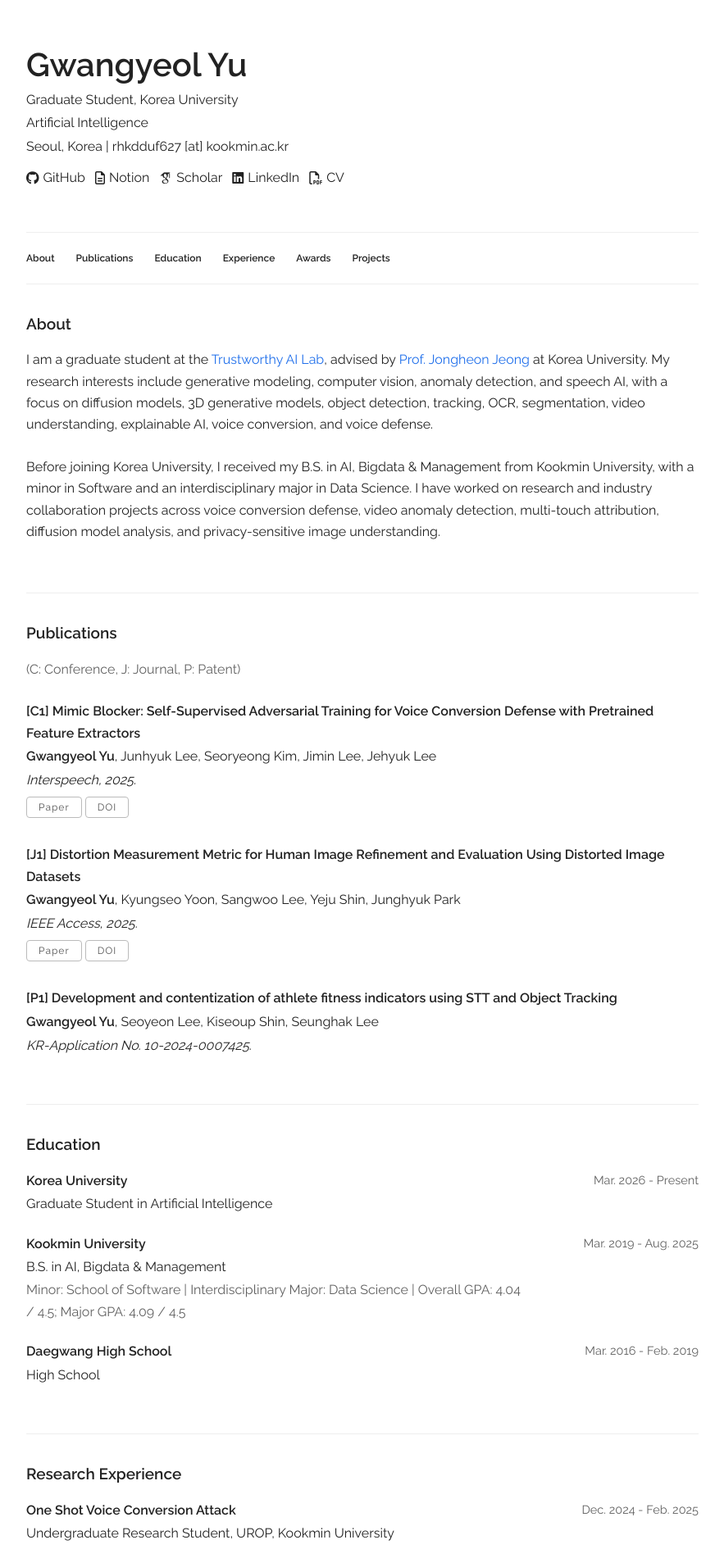
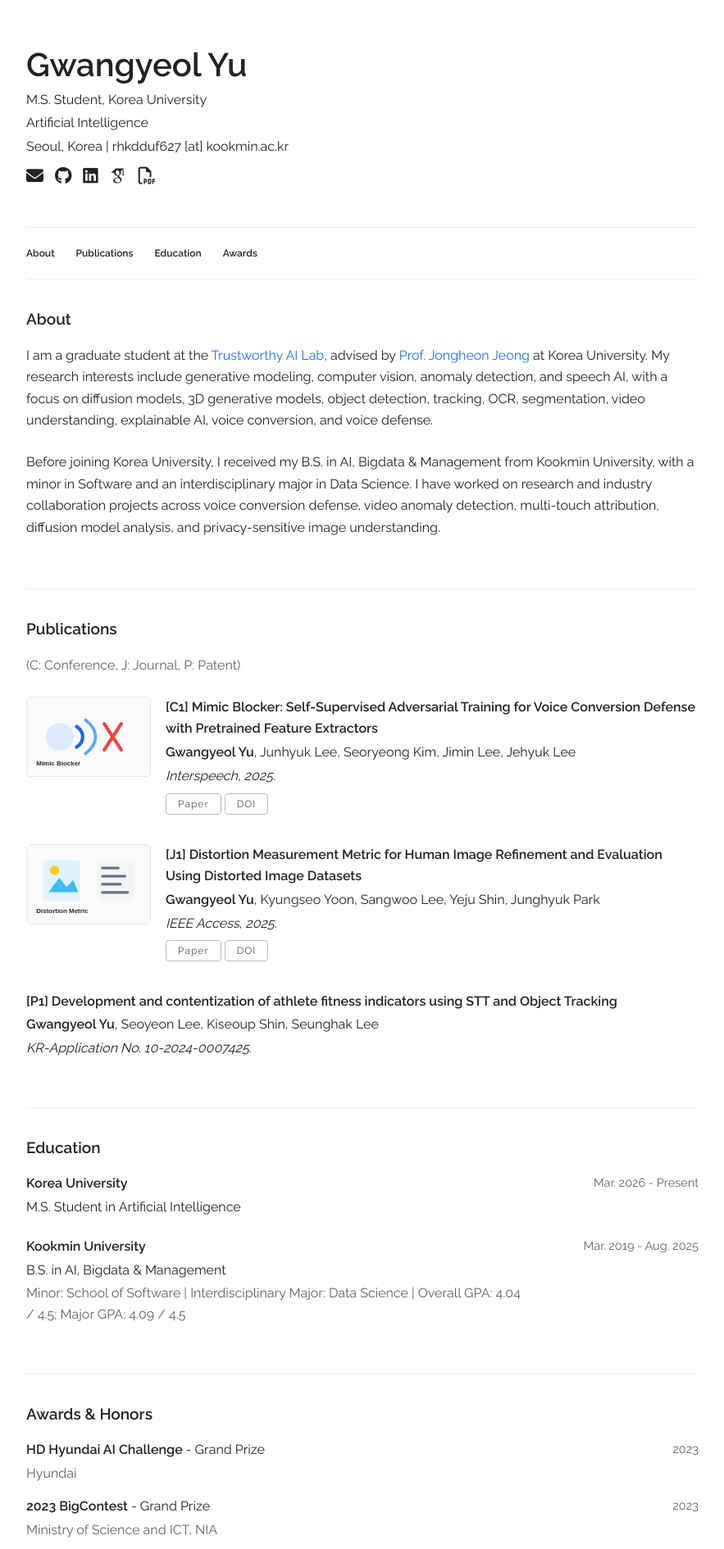
Before and after one commit to yugwangyeol/yugwangyeol.github.io, a Jekyll site: the page built from index.html, in a window 1280 px wide. Shown: the top 1890 px of the page at 82% size, without its empty margins (198-1081 px from the left). Built offline with Jekyll 4.4.1, drawn with Linux system fonts in a browser that asks for light colours; some web fonts are replaced; some of the changed text lies outside the part shown.

```diff
--- a/_data/experience.yaml
+++ b/_data/experience.yaml
@@ -1,6 +1,6 @@
 education:
   - institution: "Korea University"
-    degree: "Graduate Student in Artificial Intelligence"
+    degree: "M.S. Student in Artificial Intelligence"
     period: "Mar. 2026 - Present"
 
   - institution: "Kookmin University"
@@ -10,11 +10,6 @@ education:
       - "Minor: School of Software"
       - "Interdisciplinary Major: Data Science"
       - "Overall GPA: 4.04 / 4.5; Major GPA: 4.09 / 4.5"
-
-  - institution: "Daegwang High School"
-    degree: "High School"
-    period: "Mar. 2016 - Feb. 2019"
-
 experiences:
   - title: "One Shot Voice Conversion Attack"
     role: "Undergraduate Research Student, UROP, Kookmin University"
--- a/_data/main_info.yaml
+++ b/_data/main_info.yaml
@@ -1,5 +1,5 @@
 name: "Gwangyeol Yu"
-title: "Graduate Student, Korea University"
+title: "M.S. Student, Korea University"
 affiliation: "Artificial Intelligence"
 location: "Seoul, Korea"
 email: "rhkdduf627 [at] kookmin.ac.kr"
--- a/_data/publications.yaml
+++ b/_data/publications.yaml
@@ -5,6 +5,7 @@ papers:
     venue: "Interspeech, 2025."
     paper_pdf: "https://www.isca-archive.org/interspeech_2025/yu25c_interspeech.html#"
     doi: "https://doi.org/10.21437/Interspeech.2025-1625"
+    thumbnail: "/assets/publications/mimic-blocker/thumbnail.svg"
     selected: y
 
   - title: "Distortion Measurement Metric for Human Image Refinement and Evaluation Using Distorted Image Datasets"
@@ -13,4 +14,5 @@ papers:
     venue: "IEEE Access, 2025."
     paper_pdf: "https://ieeexplore.ieee.org/document/10892112"
     doi: "https://doi.org/10.1109/ACCESS.2025.3543542"
+    thumbnail: "/assets/publications/distortion-metric/thumbnail.svg"
     selected: y
--- a/_layouts/default.html
+++ b/_layouts/default.html
@@ -36,20 +36,23 @@
         <p>{{ site.data.main_info.affiliation }}</p>
         <p>{{ site.data.main_info.location }} | {{ site.data.main_info.email }}</p>
         <p class="social-links">
+          <a href="mailto:rhkdduf627@kookmin.ac.kr" aria-label="Email" title="Email"><i class="fa-solid fa-envelope"></i></a>
           {% if site.data.main_info.github != "" %}
-            <a href="{{ site.data.main_info.github }}" target="_blank" aria-label="GitHub"><i class="fa-brands fa-github"></i> GitHub</a>
+            <a href="{{ site.data.main_info.github }}" target="_blank" aria-label="GitHub" title="GitHub"><i class="fa-brands fa-github"></i></a>
           {% endif %}
+          {% comment %}
           {% if site.data.main_info.notion != "" %}
-            <a href="{{ site.data.main_info.notion }}" target="_blank" aria-label="Notion"><i class="fa-regular fa-file-lines"></i> Notion</a>
+            <a href="{{ site.data.main_info.notion }}" target="_blank" aria-label="Notion" title="Notion"><i class="fa-regular fa-file-lines"></i></a>
+          {% endif %}
+          {% endcomment %}
+          {% if site.data.main_info.linkedin != "" %}
+            <a href="{{ site.data.main_info.linkedin }}" target="_blank" aria-label="LinkedIn" title="LinkedIn"><i class="fa-brands fa-linkedin"></i></a>
           {% endif %}
           {% if site.data.main_info.google_scholar != "" %}
-            <a href="{{ site.data.main_info.google_scholar }}" target="_blank" aria-label="Google Scholar"><i class="ai ai-google-scholar"></i> Scholar</a>
-          {% endif %}
-          {% if site.data.main_info.linkedin != "" %}
-            <a href="{{ site.data.main_info.linkedin }}" target="_blank" aria-label="LinkedIn"><i class="fa-brands fa-linkedin"></i> LinkedIn</a>
+            <a href="{{ site.data.main_info.google_scholar }}" target="_blank" aria-label="Google Scholar" title="Google Scholar"><i class="ai ai-google-scholar"></i></a>
           {% endif %}
           {% if site.data.main_info.cv != "" %}
-            <a href="{{ site.data.main_info.cv | prepend: site.baseurl }}" target="_blank" aria-label="CV"><i class="fa-regular fa-file-pdf"></i> CV</a>
+            <a href="{{ site.data.main_info.cv | prepend: site.baseurl }}" target="_blank" aria-label="CV" title="CV"><i class="fa-regular fa-file-pdf"></i></a>
           {% endif %}
         </p>
       </div>
@@ -62,9 +65,13 @@
           <li class="navbar-item"><a class="navbar-link" href="{{ '/index.html#about' | prepend: site.baseurl }}">About</a></li>
           <li class="navbar-item"><a class="navbar-link" href="{{ '/index.html#publications' | prepend: site.baseurl }}">Publications</a></li>
           <li class="navbar-item"><a class="navbar-link" href="{{ '/index.html#education' | prepend: site.baseurl }}">Education</a></li>
+          {% comment %}
           <li class="navbar-item"><a class="navbar-link" href="{{ '/index.html#experience' | prepend: site.baseurl }}">Experience</a></li>
+          {% endcomment %}
           <li class="navbar-item"><a class="navbar-link" href="{{ '/index.html#awards' | prepend: site.baseurl }}">Awards</a></li>
+          {% comment %}
           <li class="navbar-item"><a class="navbar-link" href="{{ '/index.html#projects' | prepend: site.baseurl }}">Projects</a></li>
+          {% endcomment %}
         </ul>
       </div>
     </nav>
--- a/index.html
+++ b/index.html
@@ -25,7 +25,11 @@ title: Home
   <p class="section-note">(C: Conference, J: Journal, P: Patent)</p>
 
   {% for paper in site.data.publications.papers %}
-    <div class="paper">
+    <div class="publication">
+      {% if paper.thumbnail %}
+        <img class="publication-thumb" src="{{ paper.thumbnail | prepend: site.baseurl }}" alt="{{ paper.title }} thumbnail">
+      {% endif %}
+      <div class="publication-body">
         <p class="title"><b>[{{ paper.label }}] {{ paper.title }}</b></p>
         <p>{{ paper.authors }}</p>
         <p><i>{{ paper.venue }}</i></p>
@@ -39,6 +43,7 @@ title: Home
           {% if paper.code %}
             <a class="button" href="{{ paper.code }}" target="_blank">Code</a>
           {% endif %}
+        </div>
       </div>
     </div>
   {% endfor %}
@@ -66,6 +71,7 @@ title: Home
   {% endfor %}
 </div>
 
+{% comment %}
 <div class="docs-section" id="experience">
   <h4>Research Experience</h4>
   {% for exp in site.data.experience.experiences %}
@@ -79,6 +85,7 @@ title: Home
     </div>
   {% endfor %}
 </div>
+{% endcomment %}
 
 <div class="docs-section" id="awards">
   <h4>Awards &amp; Honors</h4>
@@ -93,6 +100,7 @@ title: Home
   {% endfor %}
 </div>
 
+{% comment %}
 <div class="docs-section" id="projects">
   <h4>Projects</h4>
   {% for project in site.data.projects.projects %}
@@ -112,7 +120,9 @@ title: Home
     </div>
   {% endfor %}
 </div>
+{% endcomment %}
 
+{% comment %}
 <div class="docs-section" id="skills">
   <h4>Skills</h4>
   <p><b>Programming Languages</b>: Python, R, C++, Java, JavaScript</p>
@@ -120,3 +130,4 @@ title: Home
   <p><b>Development Tools &amp; Platforms</b>: VSCode, PyCharm, Colab, Jupyter Notebook/Lab, Docker, Weights &amp; Biases, Git, GitHub</p>
   <p><b>Others</b>: Gradio, Streamlit, QGIS, MySQL, Slack</p>
 </div>
+{% endcomment %}
```
Also changed, not shown: assets/publications/distortion-metric/thumbnail.svg (added), assets/publications/mimic-blocker/thumbnail.svg (added), libs/custom/my_css.css. Lines whose indentation alone changed are shown as unchanged.
